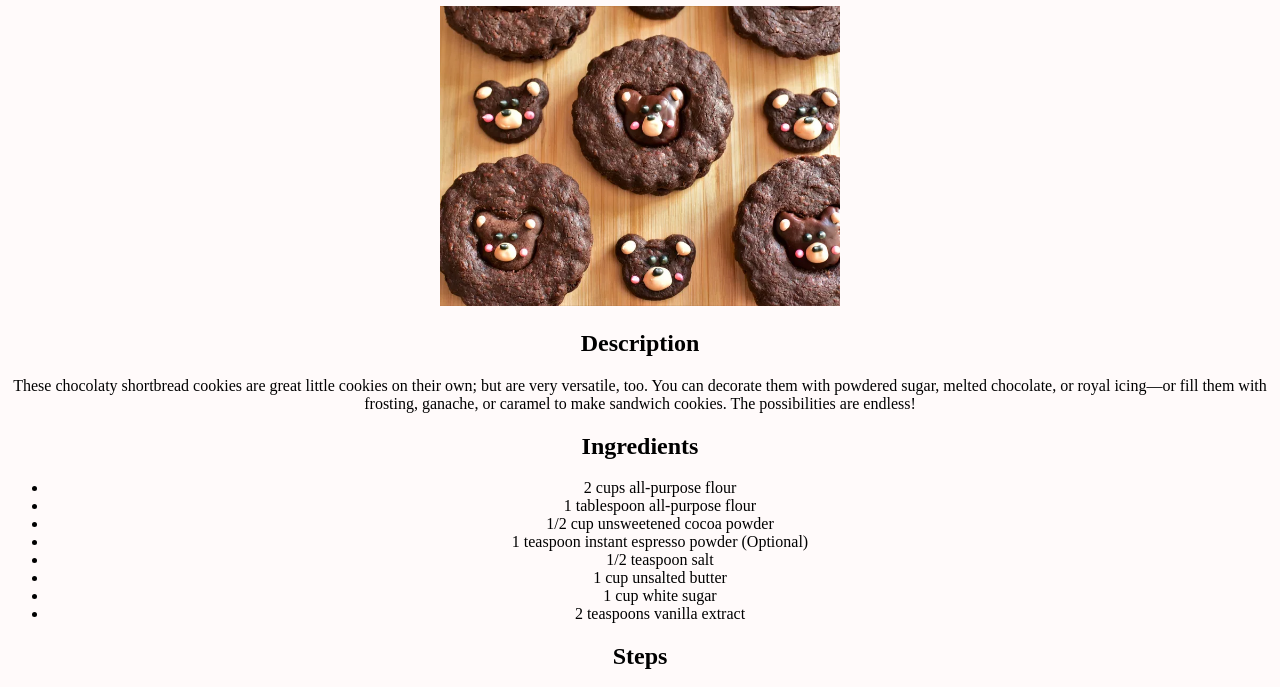
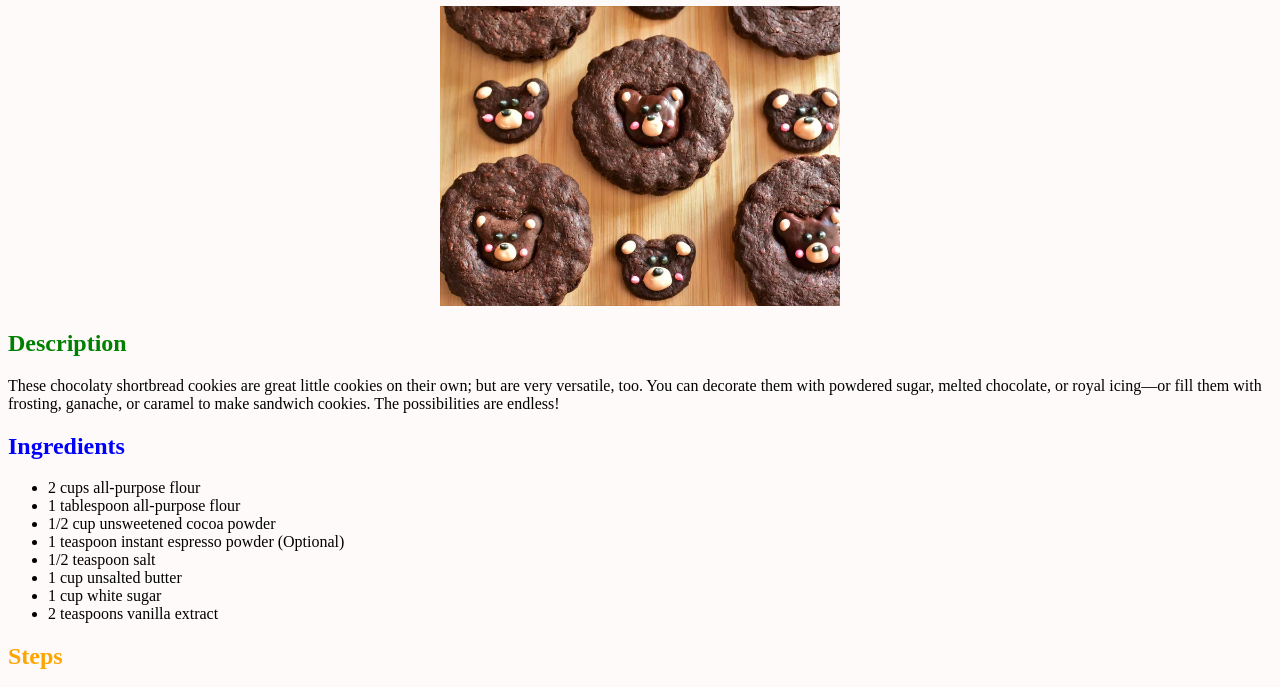
Before and after one commit to vytcka/odin-recipes, a plain HTML site: page recipes/cookies.html in a window 1280 px wide. Shown: the part 95-782 px from the top of the page. Drawn offline with Linux system fonts and the light colour scheme.

Commit message:
Add to other 2 recipes css styles

```diff
--- a/recipes/cookies.html
+++ b/recipes/cookies.html
@@ -13,13 +13,18 @@
     <h1>Chocolate Shortbread Cookies</h1>
     <img src="../images/cookies.webp" alt="Chocolate Cookies">
 
-    <h2>Description</h2>
-    <p>These chocolaty shortbread cookies are great little cookies on their own; but are very versatile, too. You can
+    <div class="recipe">
+        <h2 class="description">Description</h2>
+        <p>
+            These chocolaty shortbread cookies are great little cookies on their own; but are very versatile, too. You can
             decorate them with powdered sugar, melted chocolate, or royal icing—or fill them with frosting, ganache, or
             caramel to make sandwich cookies. The possibilities are endless!
         </p>
+    </div>
 
-    <h2>Ingredients</h2>
+
+    <div class="recipe">
+        <h2 class="ingredients">Ingredients</h2>
         <ul>
             <li>2 cups all-purpose flour</li>
             <li>1 tablespoon all-purpose flour</li>
@@ -30,8 +35,10 @@
             <li>1 cup white sugar</li>
             <li>2 teaspoons vanilla extract</li>
         </ul>
+    </div>
 
-    <h2>Steps</h2>
+    <div class="recipe">
+        <h2 class="steps">Steps</h2>
         <ol>
             <li>
                 Sift together 2 cups plus 1 tablespoon flour, cocoa powder, espresso powder, and salt; set aside.
@@ -57,6 +64,8 @@
                 Allow cookies to cool on baking sheet a few minutes before removing to a wire rack to cool completely.
             </li>
         </ol>
+    </div>
+
 
     <a href="../index.html">Home page</a>
 </body>
```
Also changed, not shown: recipes/pasta.html (+10 -4 lines). Lines whose indentation alone changed are shown as unchanged.
